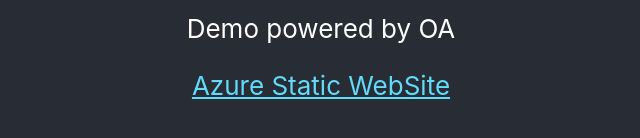
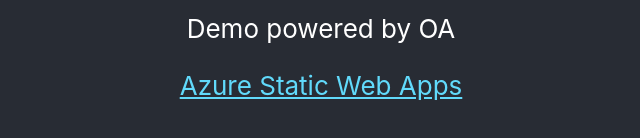
Before and after one commit to oaviles/hello_workflows, a React (Create React App) app: page / in a window 1280 px wide. Shown: the part 516-654 px from the top of the page, without its empty margins (319-959 px from the left). Built offline with nearby package versions, Linux system fonts and the light colour scheme.

Commit message:
Update App.js

```diff
--- a/src/App.js
+++ b/src/App.js
@@ -15,7 +15,7 @@
           target="_blank"
           rel="noopener noreferrer"
         >
-          Azure Static WebSite
+          Azure Static Web Apps
         </a>
       </header>
     </div>
```
